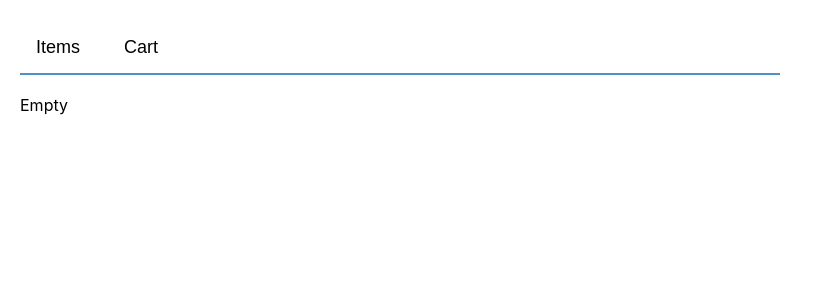
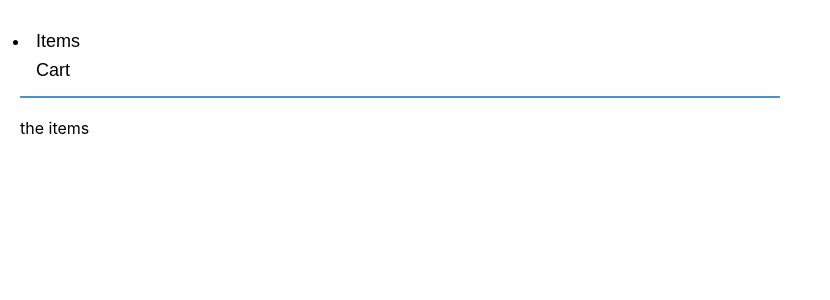
Before and after one commit to DogukanErmis/pure-react-exercices, a React (Create React App) app in the folder shopper/: page / in a window 1280 px wide. Shown: the top 300 px of the page, without its empty margins (0-830 px from the left). Built offline with nearby package versions, Linux system fonts and the light colour scheme.

Commit message:
add active tab selection logic

```diff
--- a/shopper/src/App.js
+++ b/shopper/src/App.js
@@ -1,16 +1,29 @@
-import React from 'react';
+import React, { useState } from 'react';
 import Nav from './Nav';
 import './App.css';
+import { act } from 'react-dom/test-utils';
 
 const App = () => {
+  const [activeTab, setActiveTab] = useState('items');
+
   return (
     <div className="App">
-      <Nav />
+      <Nav activeTab={activeTab} onTabChange={setActiveTab} />
       <main className="App-content">
-        <span>Empty</span>
+        <Content tab={activeTab} />
       </main>
     </div>
   );
 };
 
+const Content = ({ tab }) => {
+  switch (tab) {
+    default:
+    case 'items':
+      return <span>the items</span>;
+    case 'cart':
+      return <span>the cart</span>;
+  }
+};
+
 export default App;
--- a/shopper/src/Nav.js
+++ b/shopper/src/Nav.js
@@ -1,14 +1,17 @@
 import React from 'react';
 
-const Nav = () => {
+const Nav = ({ activeTab, onTabChange }) => {
+  const itemClass = (tabName) =>
+    `App-nav-item${activeTab === tabName ? 'selected' : ''}`;
+
   return (
     <nav className="App-nav">
       <ul>
-        <li className="App-nav-item">
-          <button>Items</button>
+        <li className={itemClass('items')}>
+          <button onClick={() => onTabChange('items')}>Items</button>
         </li>
-        <li className="App-nav-item">
-          <button>Cart</button>
+        <li className={itemClass('cart')}>
+          <button onClick={() => onTabChange('cart')}>Cart</button>
         </li>
       </ul>
     </nav>
```
